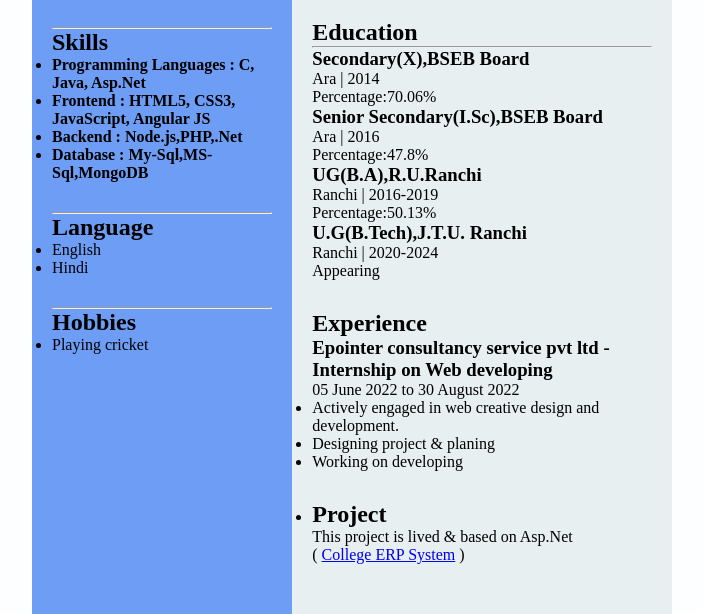
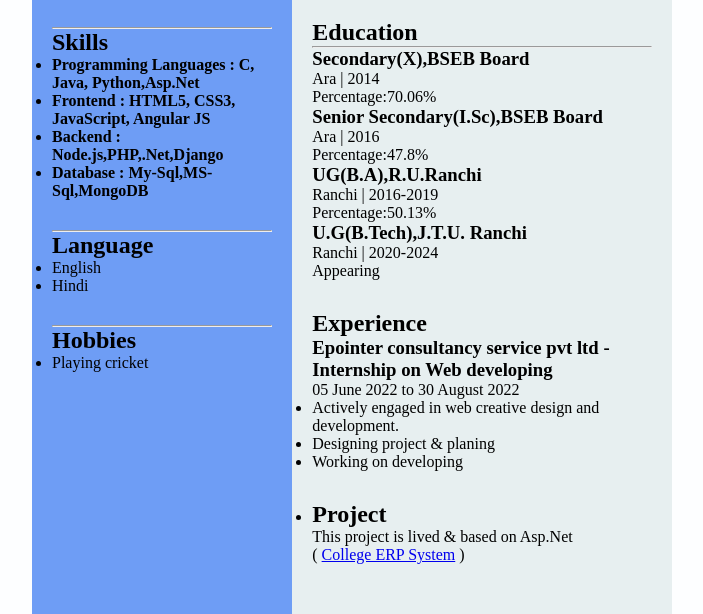
Before and after one commit to Alok345/CV_HTML5, a plain HTML site: page index.html in a window 1280 px wide. Shown: the part 304-918 px from the top of the page, without its empty margins (288-991 px from the left). Drawn offline with Linux system fonts and the light colour scheme.

Commit message:
Update index.html

```diff
--- a/index.html
+++ b/index.html
@@ -81,10 +81,10 @@ body {
 				<h2>Skills</h2>
 				<ul>
 					<li><b>Programming Languages :
-							C, Java, Asp.Net</b></li>
+							C, Java, Python,Asp.Net</b></li>
 					<li><b>Frontend : HTML5, CSS3,
 							JavaScript, Angular JS</b></li>
-					<li><b>Backend : Node.js,PHP,.Net</b></li>
+					<li><b>Backend : Node.js,PHP,.Net,Django</b></li>
 					<li><b>Database : My-Sql,MS-Sql,MongoDB</b></li>
 				</ul>
 			</div>
```
